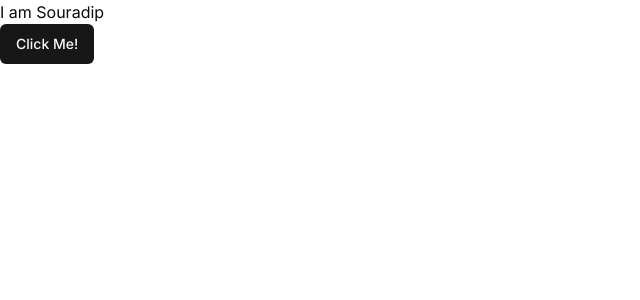
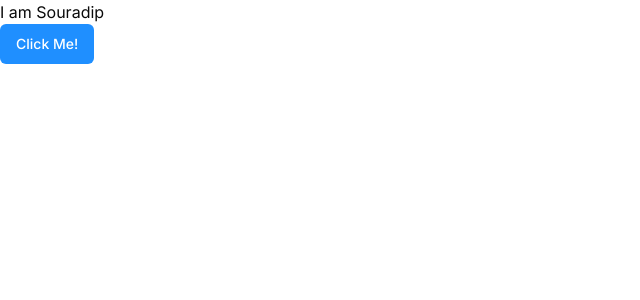
Before and after one commit to GeeekySouro003/MockMitra, a Next.js app: page / in a window 1280 px wide. Shown: the top 300 px of the page, without its empty margins (0-640 px from the left). Built offline with nearby package versions, Linux system fonts and the light colour scheme.

Commit message:
Updated the dashboard for small devices

```diff
--- a/app/dashboard/_components/Header.jsx
+++ b/app/dashboard/_components/Header.jsx
@@ -1,15 +1,30 @@
+"use client"
 import { UserButton } from '@clerk/nextjs'
-import React from 'react'
+import Image from 'next/image'
+import { usePathname } from 'next/navigation'
+import React, { useEffect } from 'react'
 
 function Header() {
+  const path =usePathname();
+  useEffect(() => {
+    console.log(path)
+  },[])
   return (
-    <div>
+    <div className='flex p-4 items-center justify-between bg-secondary shadow-sm'>
       <Image src={'/logo.svg'} width={160} height={100} alt="Logo" />
-      <ul>
-        <li>DashBoard</li>
-        <li>Questions</li>
-        <li>Upgrade</li>
-        <li>How it Work?</li>
+      <ul className='hidden md:flex gap-7'>
+        <li className={`hover:text-primary hover:font-bold transition-all cursor-pointer
+          ${path=='/dashboard' && 'text-primary font-bold'}
+          `}>DashBoard</li>
+        <li className={`hover:text-primary hover:font-bold transition-all cursor-pointer
+          ${path=='/dashboard/questions' && 'text-primary font-bold'}
+          `}>Questions</li>
+        <li className={`hover:text-primary hover:font-bold transition-all cursor-pointer
+          ${path=='/dashboard/upgrade' && 'text-primary font-bold'}
+          `}>Upgrade</li>
+        <li className={`hover:text-primary hover:font-bold transition-all cursor-pointer
+          ${path=='/dashboard/how' && 'text-primary font-bold'}
+          `}>How it Work?</li>
       </ul>
       <UserButton />
     </div>
--- a/app/globals.css
+++ b/app/globals.css
@@ -10,8 +10,8 @@
     --card-foreground: 0 0% 3.9%;
     --popover: 0 0% 100%;
     --popover-foreground: 0 0% 3.9%;
-    --primary: 0 0% 9%;
-    --primary-foreground: 0 0% 98%;
+    --primary: 210 100% 56%; /* Blue color */
+    --primary-foreground: 0 0% 100%; /* White for text on blue */
     --secondary: 0 0% 96.1%;
     --secondary-foreground: 0 0% 9%;
     --muted: 0 0% 96.1%;
@@ -38,8 +38,8 @@
     --card-foreground: 0 0% 98%;
     --popover: 0 0% 3.9%;
     --popover-foreground: 0 0% 98%;
-    --primary: 0 0% 98%;
-    --primary-foreground: 0 0% 9%;
+    --primary: 210 100% 56%; /* Blue color */
+    --primary-foreground: 0 0% 100%; /* White for text on blue */
     --secondary: 0 0% 14.9%;
     --secondary-foreground: 0 0% 98%;
     --muted: 0 0% 14.9%;
```
